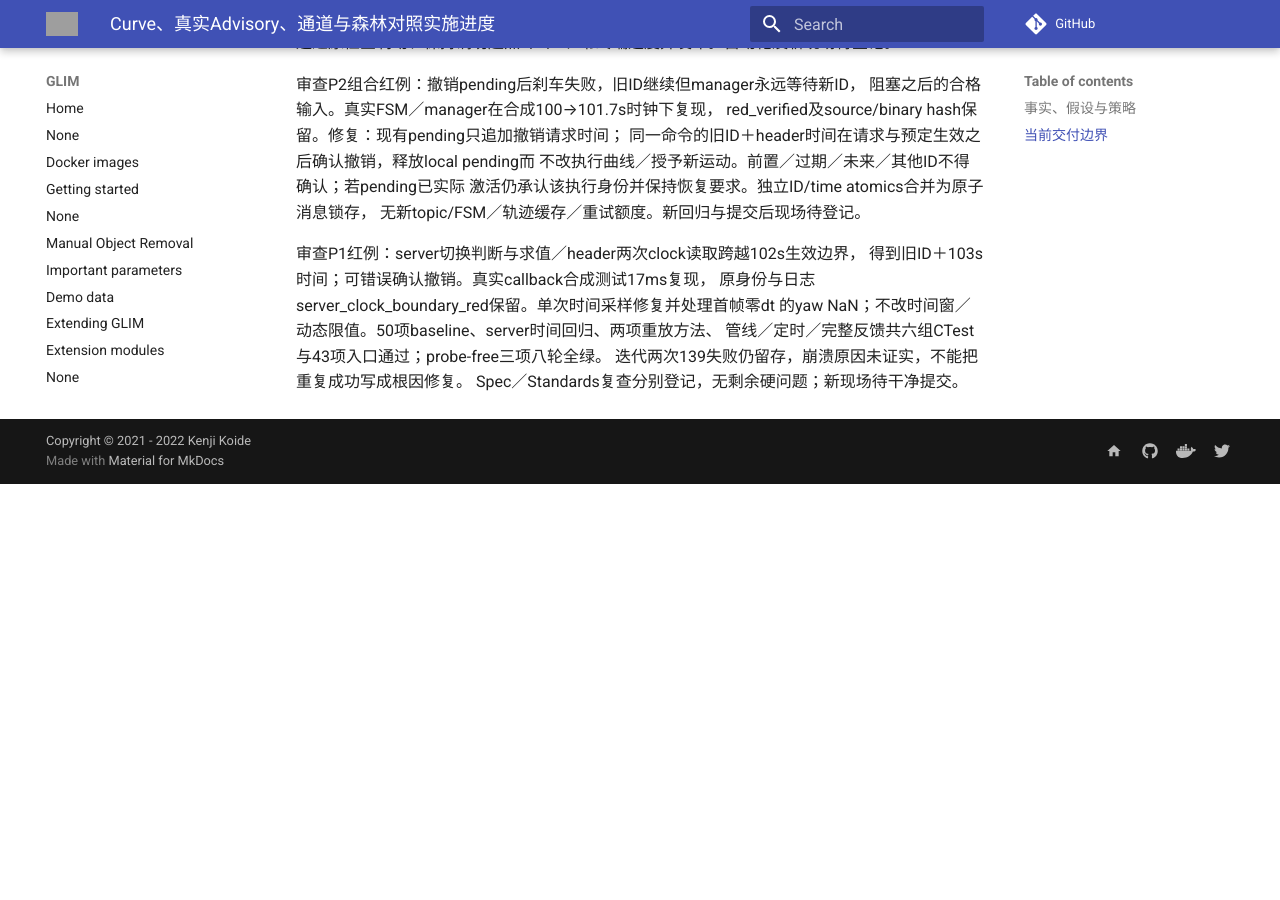
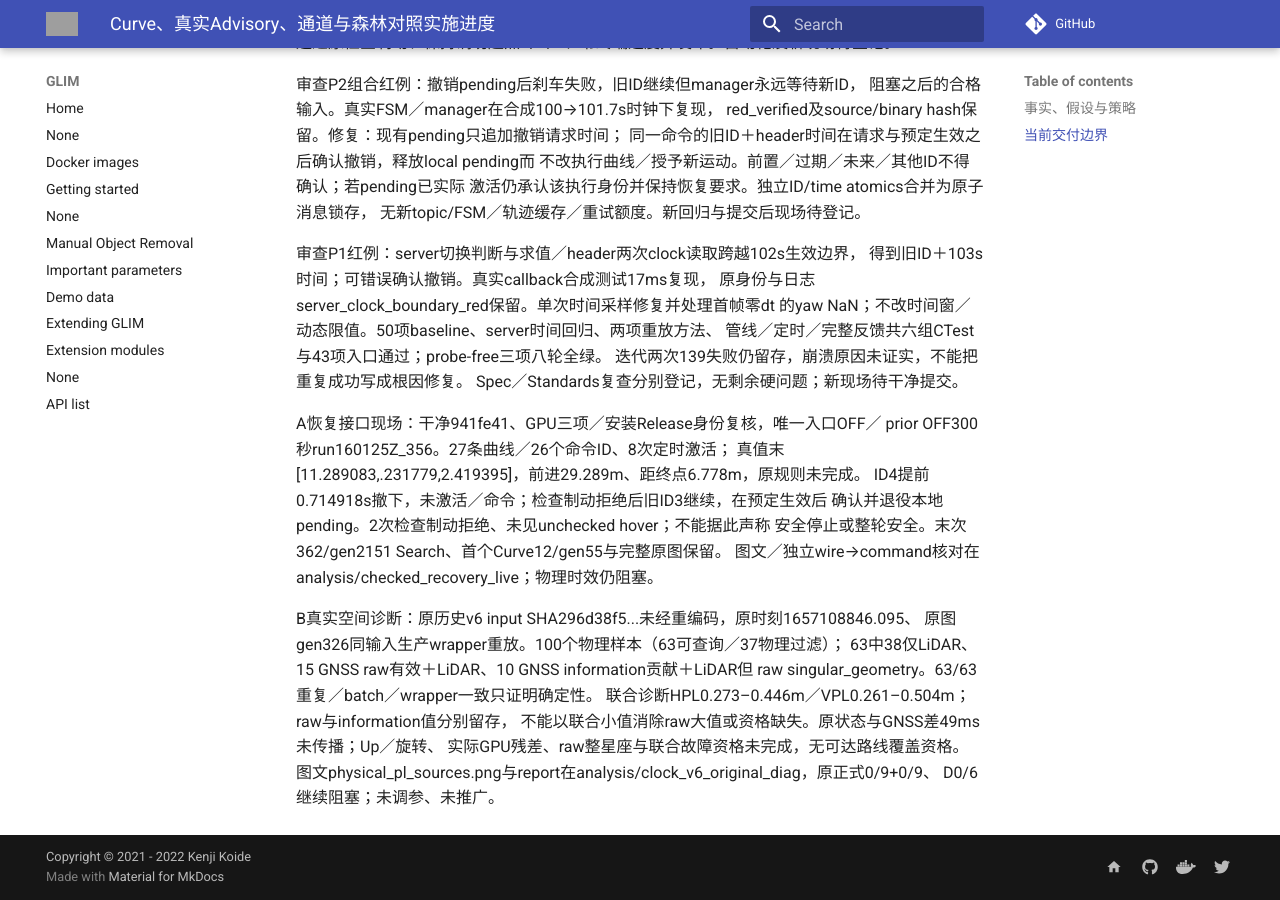
Before and after one commit to Printeger/iap, an MkDocs documentation site: the page built from docs/dev_planner/curve_advisory_channel_progress.md, in a window 1280 px wide and 900 px high, scrolled down 5536 px. Built offline with MkDocs 1.6.1 and Material for MkDocs 9.7.7, drawn with Linux system fonts in a browser that asks for light colours; nearby versions of some CDN libraries; comment, search, counter and statistics services are not loaded; before the commit the page ends 6020 px from its top, so only the background shows below that; some of the changed text lies outside the part shown; grey boxes are pictures that could not be loaded.

Commit message:
docs(validation): retain checked recovery field and historical v6 spatial evidence

```diff
--- a/docs/dev_planner/curve_advisory_channel_progress.md
+++ b/docs/dev_planner/curve_advisory_channel_progress.md
@@ -6,7 +6,7 @@
 
 | 阶段 | 代码 | 自动化 | 现场 | 直接阻塞 |
 |---|---|---|---|---|
-| A Curve接续 | 取证／逐阶段审计／生产初始化重放；一致切向与精确PVA拟合已实施 | 实际45/gen209红例→合法冻结曲线；50项baseline、server时间及2项重放回归通过 | d2f0c7a OFF300s：39曲线／38命令ID，前进36.096m；原规则未到达 | 精确pending撤销现场确认；旧hover越权与撤销确认接口已修待现场；物理时效与Curve／Target阻塞 |
+| A Curve接续 | 取证／逐阶段审计／生产初始化重放；一致切向与精确PVA拟合已实施 | 实际45/gen209红例→合法冻结曲线；50项baseline、server时间及2项重放回归通过 | 941fe41 OFF300s：27曲线／26命令ID，前进29.289m；原规则未到达 | 精确pending撤销现场确认；拒绝／撤销确认现场已有证据；物理时效与Curve／Target仍阻塞 |
 | B Advisory空间／米数 | 历史RINEX／统一clock／前端、Monitor、Advisory活动钟差及v6冻结已实施 | 星历8项／43入口；100 ARAIM、clock／FIM／codec与baseline回归通过 | dcd7462历史60秒，5/6冻结，Monitor UNSAFE；正式0/9＋0/9 | raw整星座／联合故障、时间协方差／旋转与实际GPU残差资格不足 |
 | C 通道／后端 | <=16前左右目标、米制连续多终端目标、同guide与实际曲线保留审计已实施；拟合接口修复 | 32 A*、48 baseline；真实冻结曲线路线偏离0.120m小于0.137m | d2f0c7a距终点0.447m；只进入0.5m邻域，任务未完成 | 真实原始PL导出／风险资格与现场后端保留不足 |
 | D 完整任务收益 | 试验驱动／报告待完善 | 待做 | 配对0/6 | A/B/C真实前置未满足 |
@@ -231,3 +231,22 @@
 管线／定时／完整反馈共六组CTest与43项入口通过；probe-free三项八轮全绿。
 迭代两次139失败仍留存，崩溃原因未证实，不能把重复成功写成根因修复。
 Spec／Standards复查分别登记，无剩余硬问题；新现场待干净提交。
+
+
+A恢复接口现场：干净941fe41、GPU三项／安装Release身份复核，唯一入口OFF／
+prior OFF300秒run160125Z_356。27条曲线／26个命令ID、8次定时激活；
+真值末[11.289083,.231779,2.419395]，前进29.289m、距终点6.778m，原规则未完成。
+ID4提前0.714918s撤下，未激活／命令；检查制动拒绝后旧ID3继续，在预定生效后
+确认并退役本地pending。2次检查制动拒绝、未见unchecked hover；不能据此声称
+安全停止或整轮安全。末次362/gen2151 Search、首个Curve12/gen55与完整原图保留。
+图文／独立wire→command核对在analysis/checked_recovery_live；物理时效仍阻塞。
+
+B真实空间诊断：原历史v6 input SHA296d38f5...未经重编码，原时刻1657108846.095、
+原图gen326同输入生产wrapper重放。100个物理样本（63可查询／37物理过滤）；
+63中38仅LiDAR、15 GNSS raw有效＋LiDAR、10 GNSS information贡献＋LiDAR但
+raw singular_geometry。63/63重复／batch／wrapper一致只证明确定性。
+联合诊断HPL0.273–0.446m／VPL0.261–0.504m；raw与information值分别留存，
+不能以联合小值消除raw大值或资格缺失。原状态与GNSS差49ms未传播；Up／旋转、
+实际GPU残差、raw整星座与联合故障资格未完成，无可达路线覆盖资格。
+图文physical_pl_sources.png与report在analysis/clock_v6_original_diag，原正式0/9+0/9、
+D0/6继续阻塞；未调参、未推广。
```
Also changed, not shown: README.md (+8 -0 lines), docs/spec/ego_based_planning_flow.md (+13 -0 lines).
